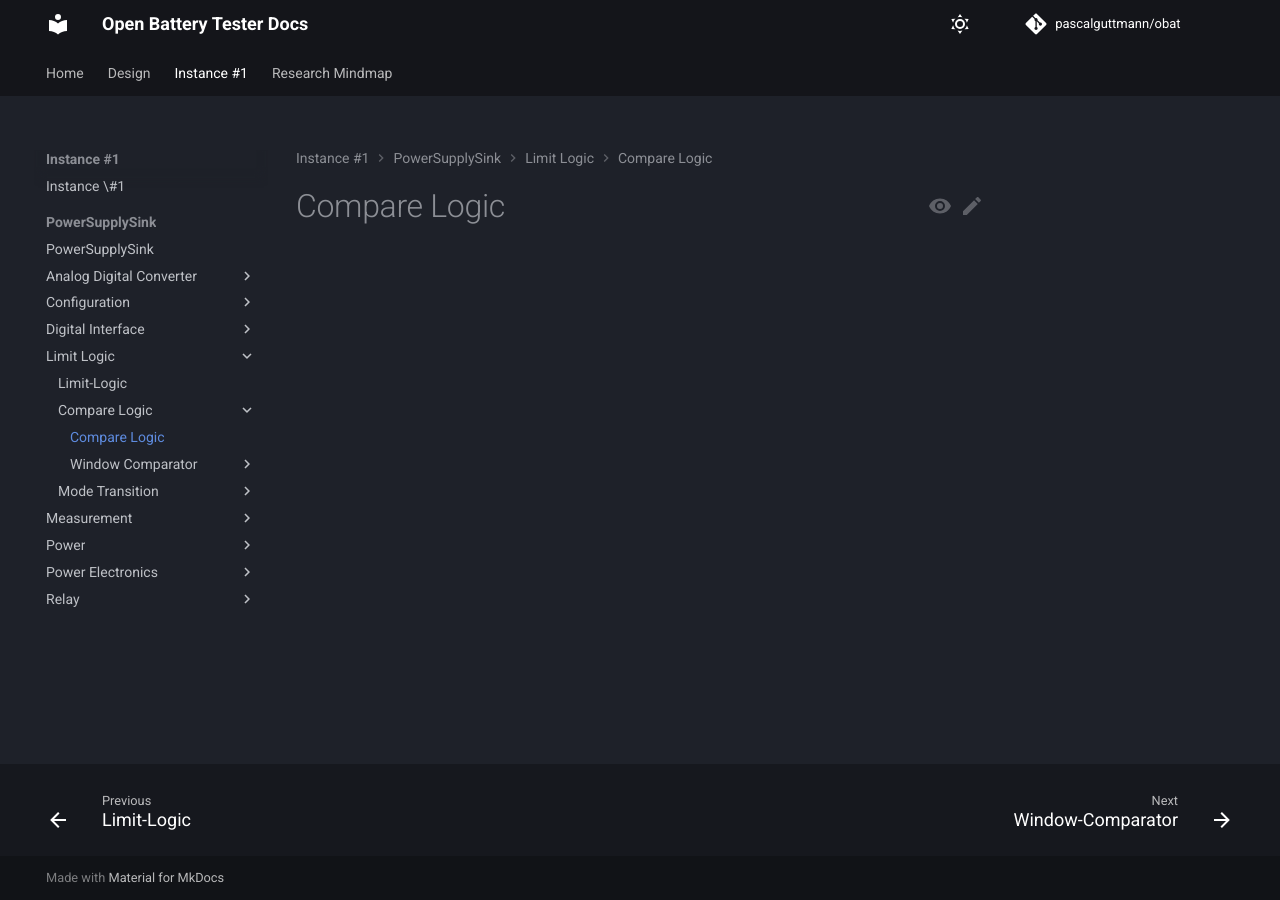
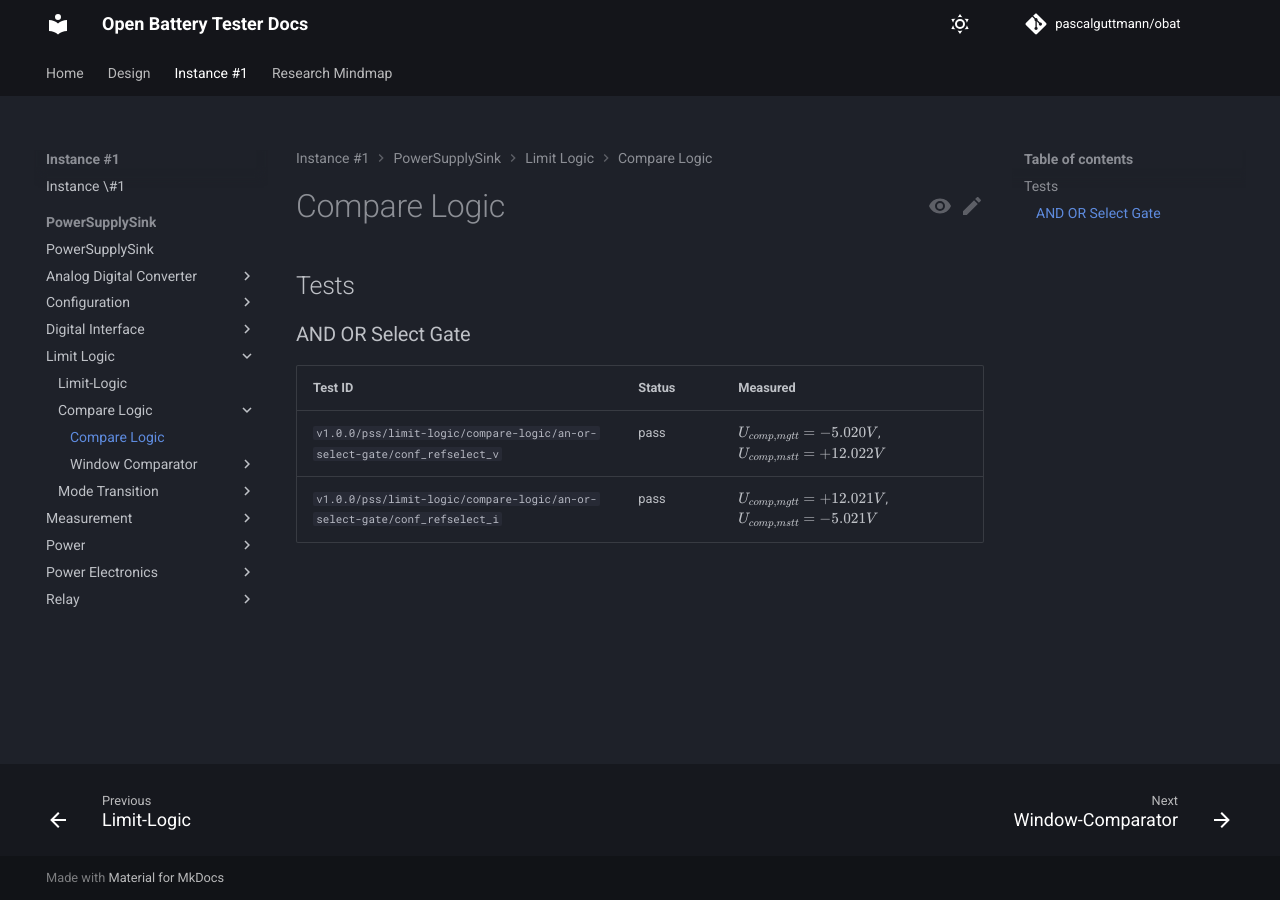
Before and after one commit to pascalguttmann/obat, an MkDocs documentation site: the page built from docs/instance_1/pss/limit-logic/compare-logic/compare-logic.md, in a window 1280 px wide. Built offline with MkDocs 1.6.1 and Material for MkDocs 9.7.7, drawn with Linux system fonts in a browser that asks for light colours; comment, search, counter and statistics services are not loaded.

Commit message:
add instance_1 compare-logic test result

```diff
--- a/docs/instance_1/pss/limit-logic/compare-logic/compare-logic.md
+++ b/docs/instance_1/pss/limit-logic/compare-logic/compare-logic.md
@@ -1 +1,10 @@
 # Compare Logic
+
+## Tests
+
+### AND OR Select Gate
+
+| Test ID | Status | Measured |
+| :------ | ------ | :------- |
+| `v1.0.0/pss/limit-logic/compare-logic/an-or-select-gate/conf_refselect_v` | pass | $U_{comp,mgtt} = -5.020 V$, $U_{comp,mstt} = +12.022 V$ |
+| `v1.0.0/pss/limit-logic/compare-logic/an-or-select-gate/conf_refselect_i` | pass | $U_{comp,mgtt} = +12.021 V$, $U_{comp,mstt} = -5.021  V$ |
```
